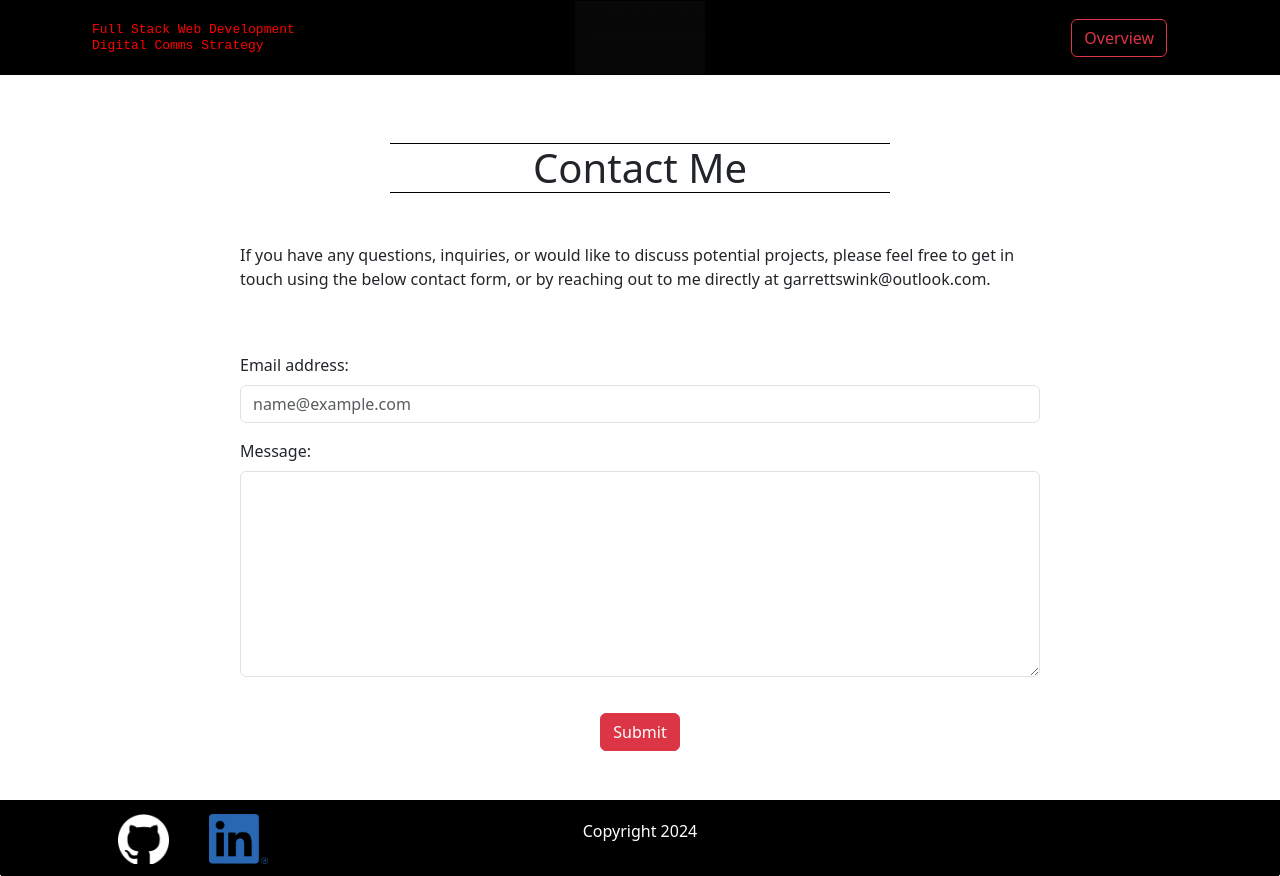
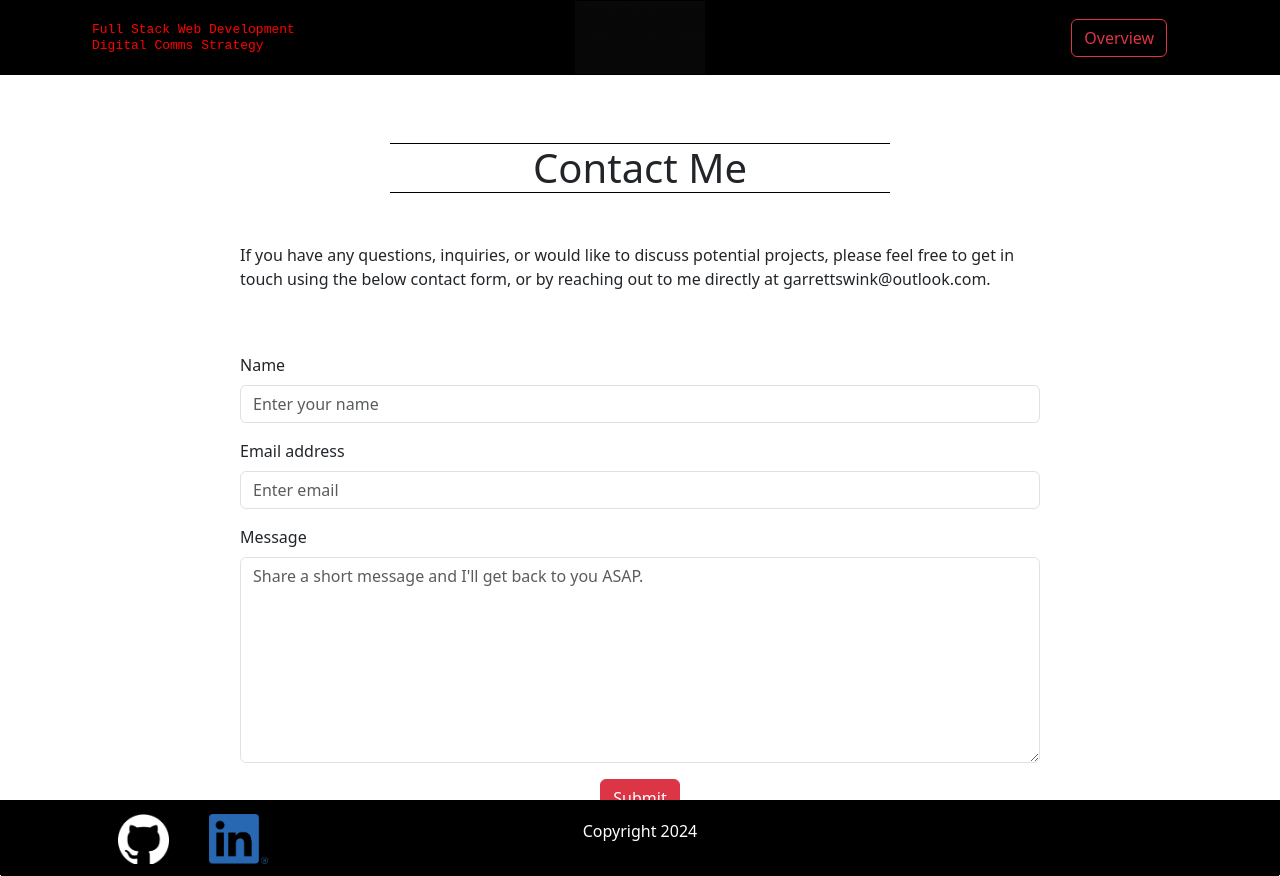
Before and after one commit to garrettswink/portfolio-deploy, a React (Vite) app: page /contact in a window 1280 px wide. Built offline with nearby package versions, Linux system fonts and the light colour scheme.

Commit message:
Updated Contact Form

```diff
--- a/src/pages/Contact.jsx
+++ b/src/pages/Contact.jsx
@@ -1,46 +1,8 @@
 import "../style/Contact.css";
 import Form from "react-bootstrap/Form";
 import Button from "react-bootstrap/Button";
-import { useState } from "react";
-
 
 export default function Contact() {
-  const [email, setEmail] = useState("");
-  const [message, setMessage] = useState("");
-  const [showConfirmation, setShowConfirmation] = useState(false);
-
-  const validateEmail = (email) => {
-    return email.includes("@") && email.includes(".com");
-  };
-
-  const sendEmail = async (e) => {
-    e.preventDefault();
-
-    if (!validateEmail(email) || message.length < 1) {
-      alert("Please enter a valid email and message!");
-      return;
-    }
-
-    const data = {
-      email,
-      message,
-    };
-
-    try {
-      const response = await axios.post(
-        "http://localhost:3001/api/sendemail",
-        data
-      );
-      console.log(response.data);
-
-      setEmail("");
-      setMessage("");
-      setShowConfirmation(true);
-    } catch (error) {
-      console.error("Error sending email:", error);
-    }
-  };
-
   return (
     <>
       <div className="contact-container">
@@ -58,43 +20,48 @@ export default function Contact() {
         </div>
 
         <div className="contact-form-container">
-          <Form onSubmit={sendEmail}>
-            <Form.Group className="mb-3" controlId="exampleForm.ControlInput1">
-              <Form.Label>Email address:</Form.Label>
+          <Form
+          name='contact'
+          method='post'
+          data-netlify='true'
+          onSubmit='submit'
+          >
+            <Form.Group className="mb-3" controlId="formBasicName">
+              <Form.Label>Name</Form.Label>
               <Form.Control
-                type="email"
-                value={email}
-                onChange={(e) => setEmail(e.target.value)}
-                placeholder="name@example.com"
+                type="text"
+                name="name"
+                placeholder="Enter your name"
               />
             </Form.Group>
 
-            <Form.Group
-              className="mb-3"
-              controlId="exampleForm.ControlTextarea1"
-            >
-              <Form.Label>Message:</Form.Label>
+            <Form.Group className="mb-3" controlId="formBasicEmail">
+              <Form.Label>Email address</Form.Label>
+              <Form.Control
+                type="email"
+                name="email"
+                placeholder="Enter email"
+              />
+            </Form.Group>
+
+            <Form.Group className="mb-3" controlId="formMessage">
+              <Form.Label>Message</Form.Label>
               <Form.Control
                 as="textarea"
                 rows={8}
-                value={message}
-                onChange={(e) => setMessage(e.target.value)}
+                name="message"
+                placeholder="Share a short message and I'll get back to you ASAP."
               />
             </Form.Group>
-            {/* 🔥🔥🔥Button🔥🔥🔥 */}
-            <div className="contact-form-button-container">
+
+            <div className="d-flex justify-content-center">
               <Button variant="danger" type="submit">
                 Submit
               </Button>
             </div>
+
           </Form>
         </div>
-
-        {showConfirmation && (
-          <div className="confirmation-message">
-            <p>Your message has been successfully sent!</p>
-          </div>
-        )}
       </div>
     </>
   );
```
